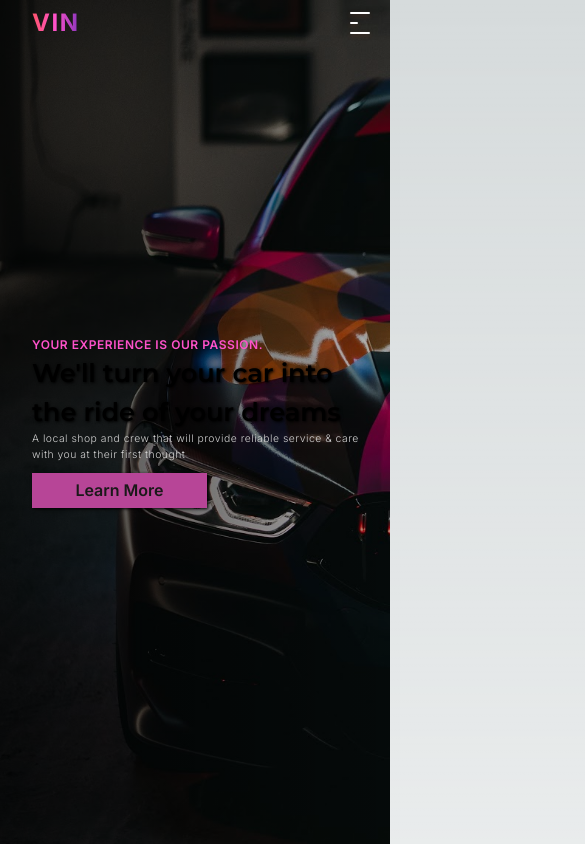
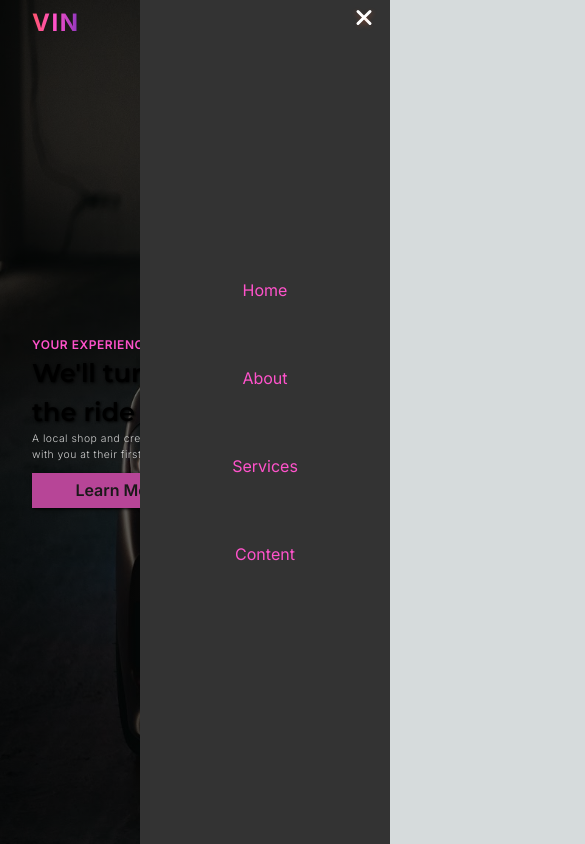
Before and after one commit to GoodneyJ/vin-automotive, a Next.js app: page / in a window 390 px wide. Both pictures are taken after a click on the element 370 px from the left and 22 px from the top of the page. Shown: the top 844 px of the page, 585 px wide, since content can reach past the window. Built offline with nearby package versions, Linux system fonts and the light colour scheme.

Commit message:
better nav functionality and mobile fixes

```diff
--- a/src/app/components/contact/contact.js
+++ b/src/app/components/contact/contact.js
@@ -10,8 +10,8 @@ export default function contact() {
         <p>Any quetsions or concerns?</p>
         <p>You can message us here as well or call us!</p>
         <form>
-            <input type="text" value="name"/>
-            <input type="text" value="email"/>
+            <input type="text" placeholder="name"/>
+            <input type="text" placeholder="email" />
             <select id="cars" name="cars" placeholder="what kind of work do you need?">
                 <option value="volvo">Volvo</option>
                 <option value="saab">Saab</option>
--- a/src/app/components/navbar/navbar.js
+++ b/src/app/components/navbar/navbar.js
@@ -1,9 +1,36 @@
-import React from 'react'
+'use client'
+import {React, useEffect, useState, useRef} from 'react'
 
 import styles from './navbar.module.css'
 
 export default function navbar() {
+
+  const [menuInteract, setMenuInteract] = useState(true);
+  const [sidebarToggle, setSidebarToggle] = useState(true);
+
+  const menuRef = useRef();
+
+  const sidebarRef = useRef();
+
+  function handleClick() {
+    if(menuInteract && sidebarToggle) {
+      menuRef.current.classList.add(`${styles.open}`)
+      setMenuInteract(!menuInteract);
+      setSidebarToggle(!sidebarToggle);
+      sidebarRef.current.classList.add(`${styles.display}`);
+
+    } else {
+      menuRef.current.classList.remove(`${styles.open}`);
+      setMenuInteract(!menuInteract);
+      setSidebarToggle(!sidebarToggle);
+      sidebarRef.current.classList.remove(`${styles.display}`);
+
+    }
+
+  }
+
   return (
+      <div className={styles.navigationComponent}>
         <nav className={styles.navContainer}>
           <div className={styles.logo}>
             <a>VIN</a>
@@ -16,19 +43,24 @@ export default function navbar() {
             <a>Content</a>
           </div>
 
-      <div className={styles.burgerContainer}>
-        <div className={styles.burger}></div>
+          <div id="menu-btn" className={styles.burgerContainer} ref={menuRef} onClick={handleClick}>
+            <div id="menu-burger" className={styles.burger}>
+
+            </div>
           </div>
 
-      <div className={styles.sidemenu}>
+
+
+        </nav>
+
+        <div className={styles.sidemenu} ref={sidebarRef}>
             <a>Home</a>
             <a>About</a>
             <a>Services</a>
             <a>Content</a>
 
-        <button>X</button>
+            <button onClick={handleClick}></button>
         </div>
-
-    </nav>
+    </div>
   )
 }
--- a/src/app/components/navbar/navbar.module.css
+++ b/src/app/components/navbar/navbar.module.css
@@ -1,16 +1,19 @@
-.navContainer {
+.navigationComponent {
+  z-index: 100;
   position: fixed;
   top: 0;
   left: 0;
+  width: 100%;
   margin: 0;
   padding: 0;
+}
+.navigationComponent .navContainer {
   display: flex;
   align-items: center;
   justify-content: space-between;
-  width: 100%;
   height: 45px;
 }
-.navContainer .logo {
+.navigationComponent .navContainer .logo {
   margin-left: 2rem;
   font-size: 1.5rem;
   background: linear-gradient(90deg, rgb(255, 84, 107), rgb(255, 82, 203), rgb(138, 53, 188));
@@ -20,16 +23,19 @@
   font-weight: bold;
   letter-spacing: 1.5px;
 }
-.navContainer .burger, .navContainer .fullMenu {
+.navigationComponent .navContainer .burger, .navigationComponent .navContainer .fullMenu {
   margin-right: 2rem;
 }
-.navContainer .fullMenu {
+.navigationComponent .navContainer .fullMenu {
   color: #FF52CB;
 }
-.navContainer .fullMenu a {
+.navigationComponent .navContainer .fullMenu a {
   margin: 1rem;
 }
-.navContainer .burgerContainer {
+.navigationComponent .navContainer .burgerContainer {
+  margin: 1rem 1rem;
+  position: relative;
+  display: flex;
   justify-content: center;
   align-items: center;
   width: 40px;
@@ -37,15 +43,16 @@
   cursor: pointer;
   transition: all 0.2s ease;
 }
-.navContainer .burgerContainer .burger {
+.navigationComponent .navContainer .burgerContainer .burger {
   width: 20px;
   height: 2px;
   background-color: #fff;
   border-radius: 5px;
   box-shadow: 0 2px 5px rgba(255, 101, 47, 0.2);
   transition: all 0.5s ease;
+  margin: 0;
 }
-.navContainer .burgerContainer .burger::before, .navContainer .burgerContainer .burger::after {
+.navigationComponent .navContainer .burgerContainer .burger::before, .navigationComponent .navContainer .burgerContainer .burger::after {
   content: "";
   position: absolute;
   width: 20px;
@@ -55,33 +62,57 @@
   box-shadow: 0 2px 5px rgba(255, 101, 47, 0.2);
   transition: all 0.5s ease;
 }
-.navContainer .burgerContainer .burger::before {
+.navigationComponent .navContainer .burgerContainer .burger::before {
   transform: translateY(-10px);
 }
-.navContainer .burgerContainer .burger::after {
+.navigationComponent .navContainer .burgerContainer .burger::after {
   transform: translateY(10px);
 }
-.navContainer .sidemenu {
-  visibility: hidden;
-  position: absolute;
-  background-color: #1e1e1e;
+.navigationComponent .sidemenu {
+  z-index: 100000;
+  display: none;
+  position: fixed;
+  background-color: #333333;
   right: 0;
   top: 0;
-  height: 100%;
+  height: 100vh;
   width: 250px;
-  display: flex;
   flex-direction: column;
   justify-content: center;
   align-items: center;
+  will-change: transform, display;
+  color: #ff53cb;
+  transition: all 0.2s ease;
 }
-.navContainer .sidemenu a {
+.navigationComponent .sidemenu a {
   margin: 2rem;
 }
-.navContainer .sidemenu button {
+.navigationComponent .sidemenu button {
   position: absolute;
   top: 0;
   right: 0;
   margin: 1rem;
+}
+.navigationComponent .sidemenu button::before, .navigationComponent .sidemenu button::after {
+  content: "";
+  position: absolute;
+  right: 5%;
+  width: 20px;
+  height: 3px;
+  background-color: #fff;
+  border-radius: 5px;
+  box-shadow: 0 2px 5px rgba(255, 101, 47, 0.2);
+  transition: all 0.5s ease;
+}
+.navigationComponent .sidemenu button::before {
+  transform: rotate(45deg);
+}
+.navigationComponent .sidemenu button::after {
+  transform: rotate(-45deg);
+}
+.navigationComponent .sidemenu.display {
+  display: flex;
+  transform: translateX(0px);
 }
 
 @media screen and (min-width: 500px) {
--- a/src/app/components/navbar/navbar.module.scss
+++ b/src/app/components/navbar/navbar.module.scss
@@ -1,14 +1,17 @@
-.navContainer {
+.navigationComponent {
+    z-index: 100;
     position: fixed;
     top: 0;
     left: 0;
-
+    width: 100%;
     margin: 0;
     padding: 0;
+
+    .navContainer {
         display: flex;
         align-items: center;
         justify-content: space-between;
-    width: 100%;
+
         height: 45px;
 
         .logo {
@@ -33,7 +36,9 @@
         }
 
         .burgerContainer {
-
+            margin: 1rem 1rem;
+            position: relative;
+            display: flex;
             justify-content: center;
             align-items: center;
             width: 40px;
@@ -41,13 +46,13 @@
             cursor: pointer;
             transition: all .2s ease;
             .burger {
-
                 width: 20px;
                 height: 2px;
                 background-color: #fff;
                 border-radius: 5px;
                 box-shadow: 0 2px 5px rgba(255,101,47,.2);
                 transition: all 0.5s ease;
+                margin: 0;
                 &::before, &::after {
                     content: '';
                     position: absolute;
@@ -71,21 +76,32 @@
             }
         }
 
+
+    }
+
     .sidemenu {
-        visibility: hidden;
-        position: absolute;
-        background-color: #1e1e1e;
+        z-index: 100000;
+        display: none;
+        position: fixed;
+        background-color: #333333;
         right: 0;
         top: 0;
-        height: 100%;
+        height: 100vh;
         width: 250px;
-        display: flex;
         flex-direction: column;
         justify-content: center;
         align-items: center;
+        will-change: transform, display;
+        color:#ff53cb;
+        transition: all 0.2s ease;
 
         a {
             margin: 2rem;
+
+            &:hover {
+
+
+            }
         }
 
         button {
@@ -93,9 +109,40 @@
             top: 0;
             right:0;
             margin: 1rem;
+
+            &::before, &::after {
+                content: '';
+                position: absolute;
+
+                right: 5%;
+                width: 20px;
+                height: 3px;
+                background-color: #fff;
+                border-radius: 5px;
+                box-shadow: 0 2px 5px rgba(255,101,47,.2);
+                transition: all 0.5s ease;
+            }
+
+            &::before {
+                transform: rotate(45deg);
+
+            }
+
+            &::after {
+                transform: rotate(-45deg);
+
             }
         }
     }
+
+    .sidemenu.display {
+        display: flex;
+        transform: translateX(0px);
+    }
+
+}
+
+
 
 @media screen and (min-width: 500px) {
 
--- a/src/app/globals.css
+++ b/src/app/globals.css
@@ -16,7 +16,12 @@
   }
 }
 
+html, body {
+  overflow-x: hidden;
+}
+
 body {
+
   color: rgb(var(--foreground-rgb));
   background: linear-gradient(
       to bottom,
```
Also changed, not shown: 1 other file (tests, documents, lock files or other folders). Lines whose indentation alone changed are shown as unchanged.
